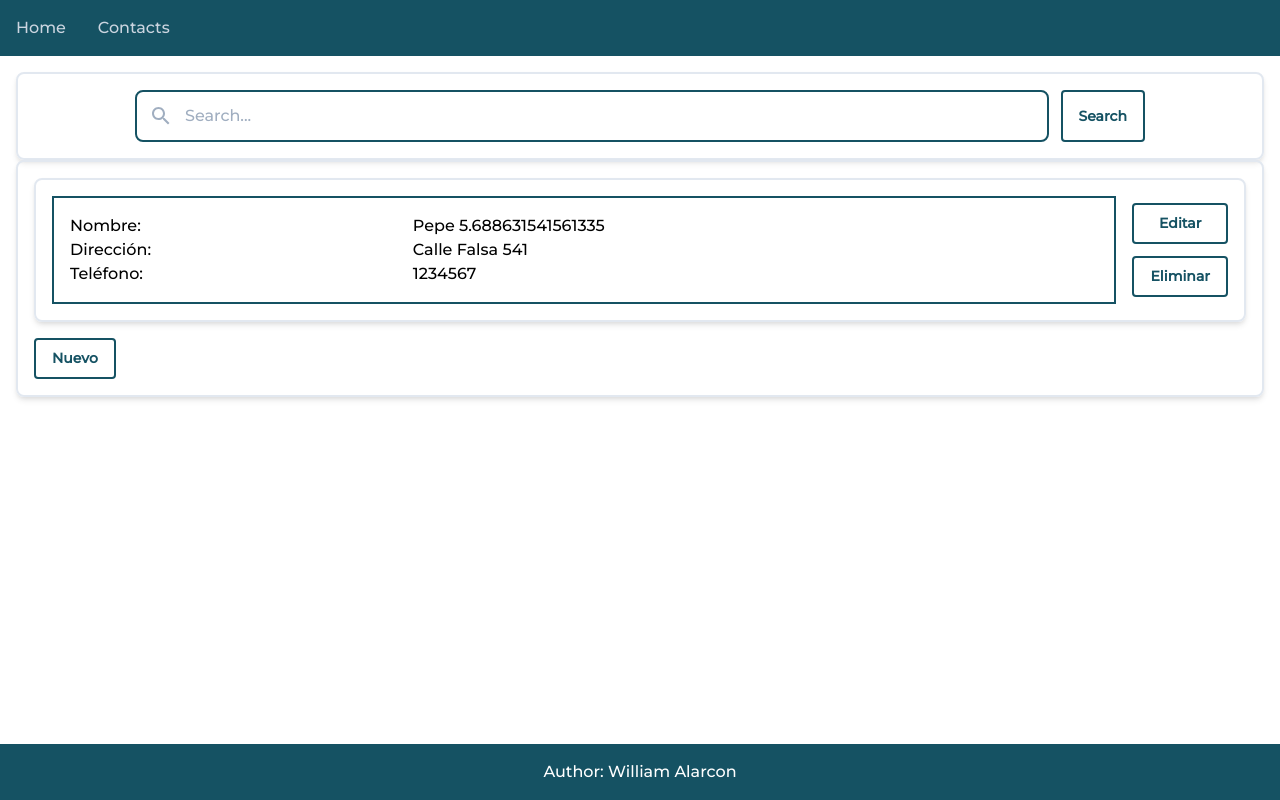
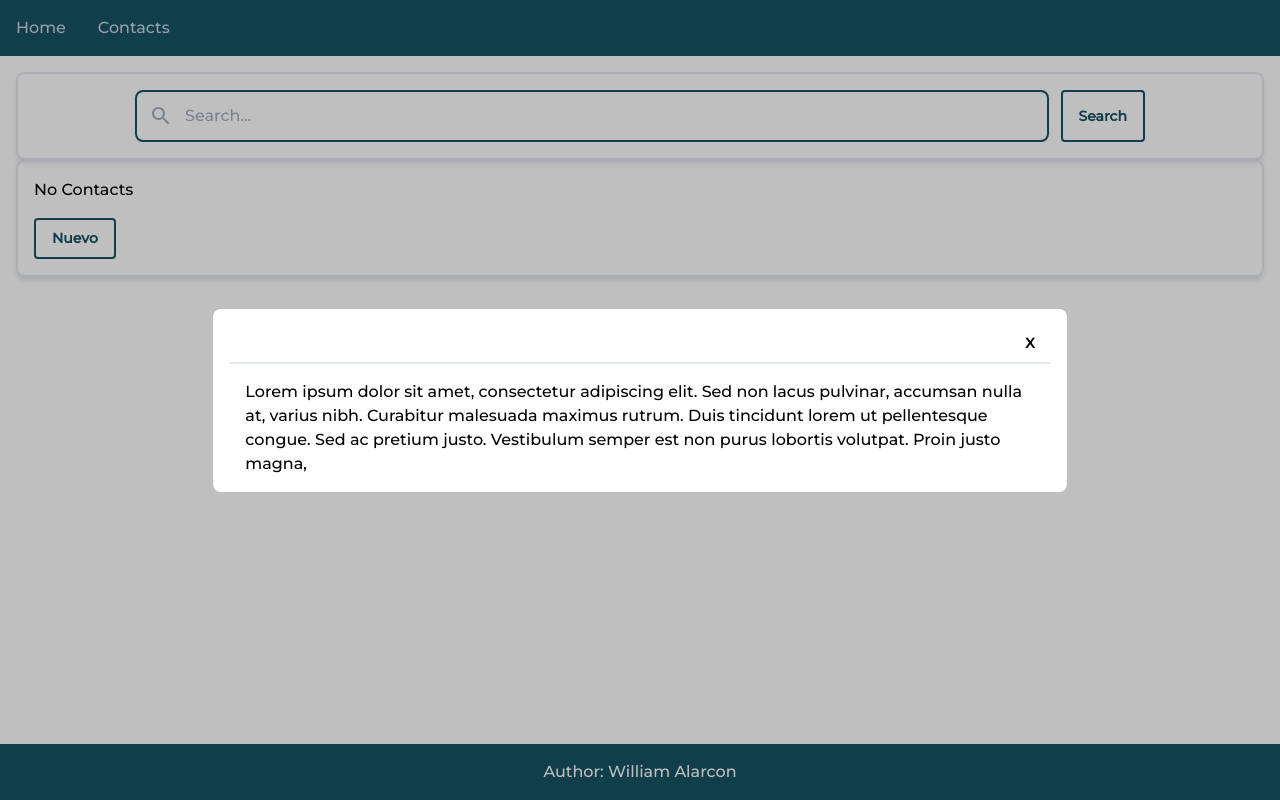
Before and after one commit to alexander-alarcon/prueba-spa, a website built with Parcel: page src/index.html in a window 1280 px wide. Both pictures are taken after a click on the button "Nuevo". Built offline with nearby package versions, Linux system fonts and the light colour scheme.

Commit message:
Add Modals

```diff
--- a/src/assets/scripts/components/contactList.js
+++ b/src/assets/scripts/components/contactList.js
@@ -1,5 +1,6 @@
 import typedefs from '../typedefs/';
 
+import { attachModalContent } from './modal';
 import Contact from './contact';
 
 import generateId from '../utils/generateId';
@@ -36,7 +37,7 @@ const handleClick = (e) => {
  * Dispacth an add action
  */
 const handleAdd = () => {
-  store.dispatch({
+  /* store.dispatch({
     type: 'ADD_CONTACT',
     payload: {
       id: generateId(),
@@ -44,7 +45,18 @@ const handleAdd = () => {
       address: `Calle Falsa ${Math.floor(Math.random() * 999)}`,
       phone: 1234567,
     },
-  });
+  }); */
+  const divElement = document.createElement('div');
+  divElement.innerHTML = `
+    <p>
+      Lorem ipsum dolor sit amet, consectetur adipiscing elit.
+      Sed non lacus pulvinar, accumsan nulla at, varius nibh.
+      Curabitur malesuada maximus rutrum. Duis tincidunt lorem ut pellentesque congue.
+      Sed ac pretium justo. Vestibulum semper est non purus lobortis volutpat. Proin justo magna,
+    </p>
+  `;
+  attachModalContent(divElement);
+  store.dispatch({ type: 'SHOW_MODAL' });
 };
 
 /**
--- /dev/null
+++ b/src/assets/scripts/components/modal.js
@@ -0,0 +1,52 @@
+import { getModalStatus } from '../store/selectors';
+import store from '../store';
+
+function handleCloseModal() {
+  store.dispatch({ type: 'CLOSE_MODAL' });
+}
+
+/**
+ *
+ * @param {!HTMLElement} content - Modal's body
+ * @param {HTMLElement=} actions - Modal's action buttons
+ */
+export function attachModalContent(content, actions) {
+  const modalElement = document.querySelector('.modal');
+  const modalBody = modalElement.querySelector('.modal-body > div:last-child');
+
+  modalBody.appendChild(content);
+
+  if (actions) {
+    const modalActions = modalElement.querySelector('.modal-actions');
+    modalActions.appendChild(actions);
+  }
+}
+
+/**
+ * Render a modal
+ * @returns {HTMLDivElement}
+ */
+function renderModalElement() {
+  const isOpen = getModalStatus();
+  const modalElement = document.querySelector('.modal');
+  const modalOverlay = modalElement.querySelector('.modal-ovarlay');
+  const modalCloseBtn = modalElement.querySelector('.modal-close');
+  const modalBody = modalElement.querySelector('.modal-body > div:last-child');
+  const modalActions = modalElement.querySelector('.modal-actions');
+
+  if (isOpen) {
+    modalElement.classList.remove('hidden');
+    modalOverlay.addEventListener('click', handleCloseModal);
+    modalCloseBtn.addEventListener('click', handleCloseModal);
+  } else {
+    modalElement.classList.add('hidden');
+    modalOverlay.removeEventListener('click', handleCloseModal);
+    modalCloseBtn.removeEventListener('click', handleCloseModal);
+    modalBody.innerHTML = '';
+    modalActions.innerHTML = '';
+  }
+
+  return modalElement;
+}
+
+export default renderModalElement;
--- a/src/assets/scripts/routes/index.js
+++ b/src/assets/scripts/routes/index.js
@@ -1,4 +1,7 @@
 import { pages } from '../controllers/';
+
+import renderModalElement from '../components/modal';
+
 import store from '../store/';
 
 /**
@@ -25,6 +28,8 @@ const router = async (route) => {
         mainElement.appendChild(pages.notFound());
         break;
     }
+
+    renderModalElement();
   }
 
   render();
--- a/src/assets/scripts/store/reducers/index.js
+++ b/src/assets/scripts/store/reducers/index.js
@@ -2,6 +2,7 @@ import '../../typedefs';
 
 import contactReducer from './contacts';
 import searchReducer from './search';
+import uiReducer from './ui';
 
 /**
  * Root reducer
@@ -13,6 +14,7 @@ const rootReducer = (state, action) => {
   return {
     contacts: contactReducer(state.contacts, action),
     search: searchReducer(state.search, action),
+    ui: uiReducer(state.ui, action),
   };
 };
 
--- /dev/null
+++ b/src/assets/scripts/store/reducers/ui.js
@@ -0,0 +1,30 @@
+const initialState = {
+  isModalOpen: false,
+};
+
+/**
+ * Reducer for ui components
+ * @param {Object} state - initialState
+ * @param {ActionPayload} action
+ * @returns {Object}
+ */
+const uiReducer = (state = initialState, { type }) => {
+  switch (type) {
+    case 'SHOW_MODAL': {
+      return {
+        ...state,
+        isModalOpen: true,
+      };
+    }
+    case 'CLOSE_MODAL': {
+      return {
+        ...state,
+        isModalOpen: false,
+      };
+    }
+    default:
+      return state;
+  }
+};
+
+export default uiReducer;
--- a/src/assets/scripts/store/selectors.js
+++ b/src/assets/scripts/store/selectors.js
@@ -28,9 +28,21 @@ export const getVisibleContacts = () => {
 };
 
 /**
+ * Returns input filter value
  * @returns {string}
  */
 export const getUserSearch = () => {
   const { search } = store.getState();
   return search;
 };
+
+/**
+ * Returns modal status
+ * @returns {boolean}
+ */
+export const getModalStatus = () => {
+  const {
+    ui: { isModalOpen },
+  } = store.getState();
+  return isModalOpen;
+};
--- a/src/assets/styles/app.pcss
+++ b/src/assets/styles/app.pcss
@@ -4,6 +4,11 @@
 
 .btn {
   @apply py-2 px-4 text-sm font-bold rounded outline-none
+}
+
+.btn:focus,
+.btn:active {
+  @apply outline-none
 }
 
 .btn-primary {
@@ -14,10 +19,6 @@
   @apply bg-primary text-white
 }
 
-.btn-primary:focus,
-.btn-primary:active {
-  @apply outline-none
-}
 
 * {
   box-sizing: border-box
--- a/src/index.html
+++ b/src/index.html
@@ -52,6 +52,7 @@
         </ul>
       </nav>
     </header>
+
     <main id="page" class="flex-1 container mx-auto p-4"></main>
 
     <footer id="footer" class="bg-primary">
@@ -131,5 +132,22 @@
         </div>
       </div>
     </template>
+
+    <div class="modal fixed hidden z-10 w-full h-full">
+      <div
+        class="modal-ovarlay absolute top-0 left-0 w-full h-full bg-black bg-opacity-25 z-1"
+      ></div>
+      <div class="relative table w-2/3 h-full z-30 mx-auto pointer-events-none">
+        <div class="table-cell align-middle">
+          <div class="modal-body p-4 bg-white rounded-lg pointer-events-auto">
+            <div class="flex justify-end border-b-2">
+              <button class="modal-close btn">X</button>
+            </div>
+            <div class="mt-4 px-4"></div>
+          </div>
+        </div>
+        <div class="modal-actions"></div>
+      </div>
+    </div>
   </body>
 </html>
```
